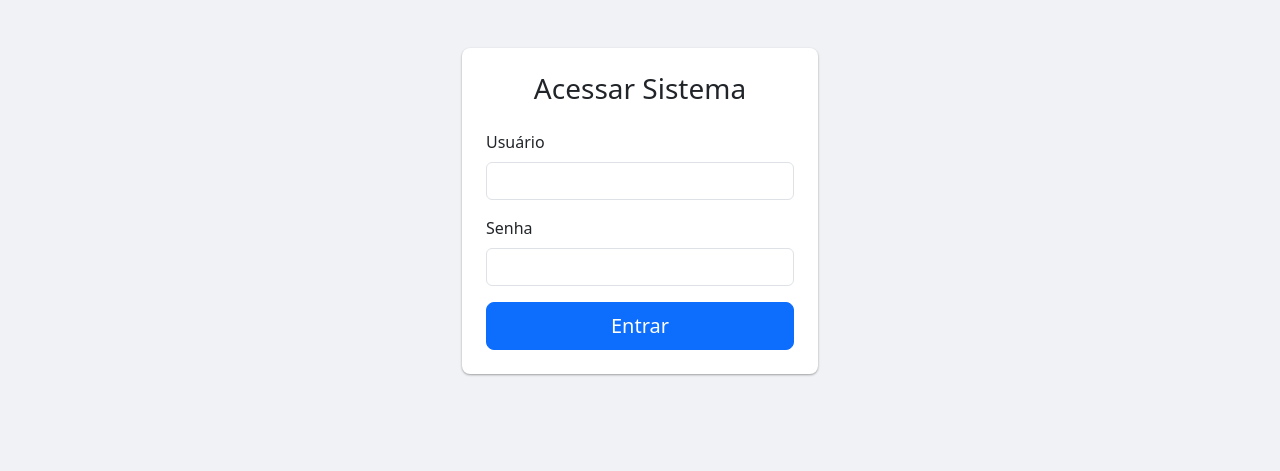
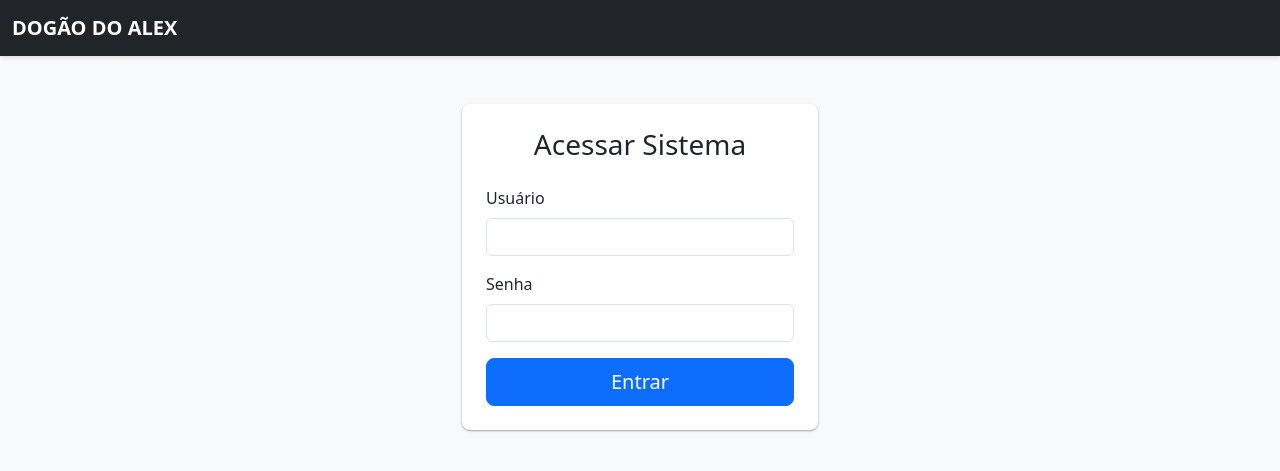
Before and after one commit to alexsvl2/app-delivery, a Flask app: page /login in a window 1280 px wide. Shown: the top 471 px of the page. Run offline with Flask 3, Linux system fonts and the light colour scheme.

```diff
--- a/app/templates/base.html
+++ b/app/templates/base.html
@@ -4,14 +4,40 @@
     <meta charset="utf-8">
     <meta name="viewport" content="width=device-width, initial-scale=1">
     <title>Dogão do Alex - Sistema</title>
+
     <link href="https://cdn.jsdelivr.net/npm/bootstrap@5.3.3/dist/css/bootstrap.min.css" rel="stylesheet">
+
+    <link rel="stylesheet" href="https://cdn.jsdelivr.net/npm/bootstrap-icons@1.11.3/font/bootstrap-icons.min.css">
+
     <link rel="stylesheet" href="{{ url_for('static', filename='style.css') }}">
+
+    <style>
+        body {
+            background-color: #f8f9fa;
+        }
+    </style>
 </head>
 <body>
-    <main class="container mt-4 mb-5">
+
+    <nav class="navbar navbar-expand-lg navbar-dark bg-dark mb-4">
+        <div class="container-fluid">
+            <a class="navbar-brand fw-bold" href="{{ url_for('auth.index') }}">
+                DOGÃO DO ALEX
+            </a>
+            <div class="d-flex">
+                {% if current_user.is_authenticated %}
+                    <a href="{{ url_for('auth.logout') }}" class="btn btn-outline-light">Sair</a>
+                {% endif %}
+            </div>
+        </div>
+    </nav>
+
+    <main class="container">
         {% block content %}{% endblock %}
     </main>
+
     <script src="https://cdn.jsdelivr.net/npm/bootstrap@5.3.3/dist/js/bootstrap.bundle.min.js"></script>
+
     {% block scripts %}{% endblock %}
 </body>
 </html>
```
Also changed, not shown: app/static/style.css (renamed from static/style.css).
